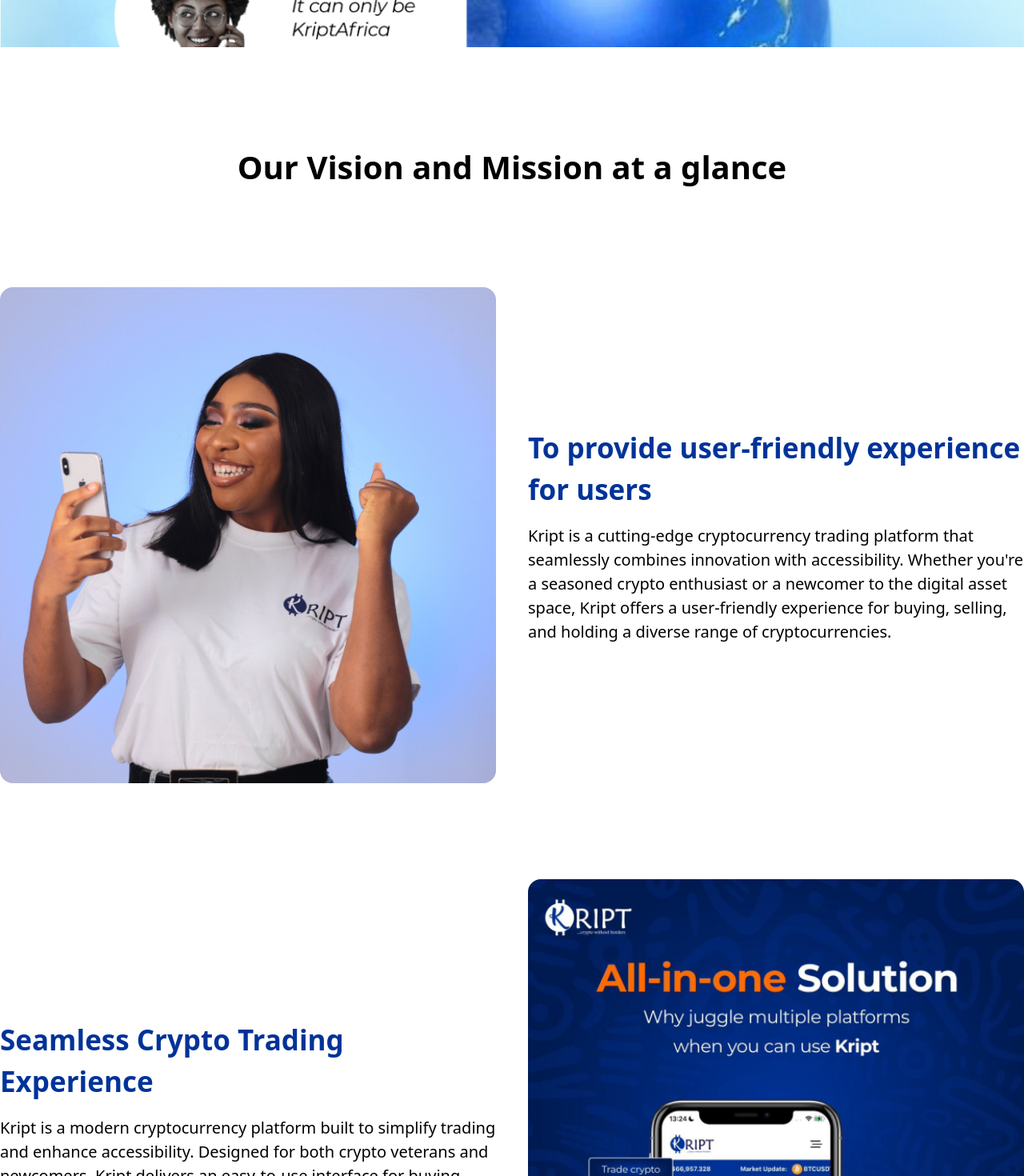
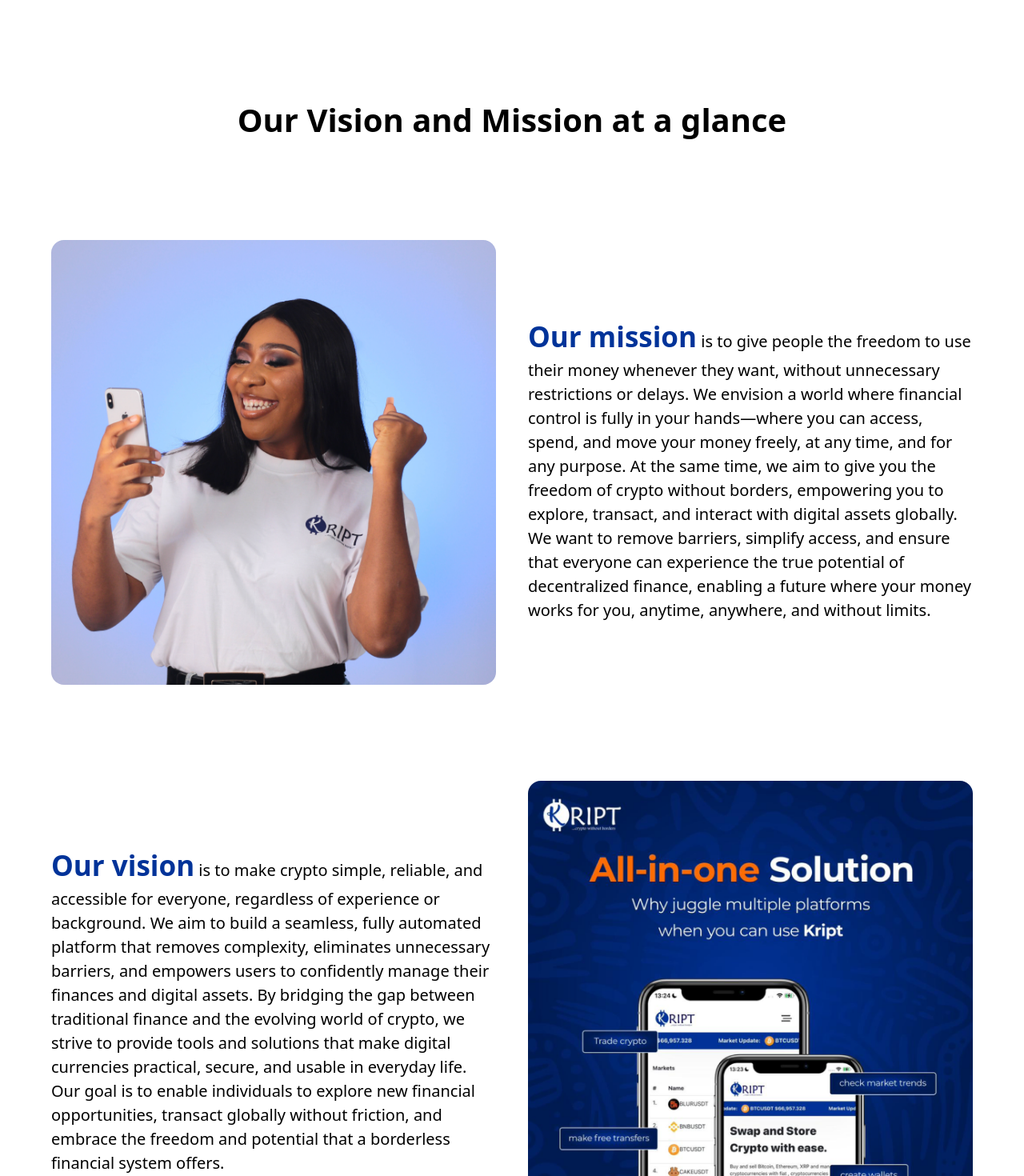
Before and after one commit to indianapolis1738/kript-next, a Next.js app: page /about in a window 1280 px wide. Shown: the part 960-2430 px from the top of the page at 80% size. Built offline with nearby package versions, Linux system fonts and the light colour scheme.

Commit message:
fix: responsiveness of about page

```diff
--- a/src/app/about/page.tsx
+++ b/src/app/about/page.tsx
@@ -15,7 +15,7 @@
         transition={{ duration: 0.8 }}
         viewport={{ once: true }}
       >
-        <div className="max-w-7xl mx-auto px-4 py-10 md:bg-[url(/rocket.png)] bg-no-repeat bg-top-right bg-size-contain">
+        <div className="max-w-6xl mx-auto px-4 py-10 md:bg-[url(/rocket.png)] bg-no-repeat bg-top-right bg-size-contain">
           <motion.h1
             className="text-[20px] md:text-[25px] text-[#003399] font-bold text-center"
             initial={{ opacity: 0 }}
@@ -42,7 +42,7 @@
           </motion.p>
         </div>
         <motion.div
-          className="max-w-7xl mx-auto mb-30"
+          className="max-w-6xl mx-auto mb-30"
           initial={{ opacity: 0, scale: 0.9 }}
           whileInView={{ opacity: 1, scale: 1 }}
           transition={{ delay: 0.8 }}
@@ -59,7 +59,7 @@
 
       {/* Vision and Mission Section */}
       <motion.div
-        className="max-w-7xl mx-auto"
+        className="max-w-6xl mx-auto"
         initial={{ opacity: 0 }}
         whileInView={{ opacity: 1 }}
         transition={{ duration: 0.8 }}
@@ -84,16 +84,23 @@
             />
           </motion.div>
           <motion.div
-            className="w-98% md:w-1/2 p-2 md:p-0 flex flex-col justify-start items-center"
+            className="w-98% md:w-1/2 p-2 md:p-0 f"
             initial={{ opacity: 0 }}
             whileInView={{ opacity: 1 }}
             transition={{ duration: 0.8 }}
           >
-            <p className="text-[25px] md:text-[35px] font-bold text-[#003399]">
-              To provide user-friendly experience for users
-            </p>
-            <p className="flex justify-center items-center mt-4 text-[16px] md:text-[20px]">
-              Kript is a cutting-edge cryptocurrency trading platform that seamlessly combines innovation with accessibility. Whether you&apos;re a seasoned crypto enthusiast or a newcomer to the digital asset space, Kript offers a user-friendly experience for buying, selling, and holding a diverse range of cryptocurrencies.
+            {/* <p className="text-[25px] md:text-[35px] font-bold text-[#003399]">
+            FREEDOM TO USE YOUR MONEY WHENEVER YoU WANT.
+            </p> */}
+            <p className="mt-4 text-[16px] md:text-[20px]">
+              <span className="text-[25px] md:text-[35px] font-bold text-[#003399]">Our mission</span> is to give
+              people the freedom to use their money whenever they want, without unnecessary
+              restrictions or delays. We envision a world where financial control is fully in your
+              hands—where you can access, spend, and move your money freely, at any time, and for any purpose.
+              At the same time, we aim to give you the freedom of crypto without borders, empowering you to explore,
+              transact, and interact with digital assets globally. We want to remove barriers, simplify access, and
+              ensure that everyone can experience the true potential of decentralized finance, enabling a future where
+              your money works for you, anytime, anywhere, and without limits.
             </p>
           </motion.div>
         </div>
@@ -119,11 +126,17 @@
             whileInView={{ opacity: 1 }}
             transition={{ duration: 0.8 }}
           >
-            <p className="text-[25px] md:text-[35px] font-bold text-[#003399]">
+            {/* <p className="text-[25px] md:text-[35px] font-bold text-[#003399]">
               Seamless Crypto Trading Experience
-            </p>
-            <p className="flex justify-center items-center mt-4 text-[16px] md:text-[20px]">
-              Kript is a modern cryptocurrency platform built to simplify trading and enhance accessibility. Designed for both crypto veterans and newcomers, Kript delivers an easy-to-use interface for buying, selling, and managing a diverse selection of digital assets effortlessly.
+            </p> */}
+            <p className="mt-4 text-[16px] md:text-[20px]">
+              <span className="text-[25px] md:text-[35px] font-bold text-[#003399]">Our vision</span> is to make
+              crypto simple, reliable, and accessible for everyone, regardless of experience or background.
+              We aim to build a seamless, fully automated platform that removes complexity, eliminates unnecessary barriers, and
+              empowers users to confidently manage their finances and digital assets. By bridging the gap between traditional finance
+              and the evolving world of crypto, we strive to provide tools and solutions that make digital currencies practical,
+              secure, and usable in everyday life. Our goal is to enable individuals to explore new financial opportunities, transact globally
+              without friction, and embrace the freedom and potential that a borderless financial system offers.
             </p>
           </motion.div>
         </div>
```
